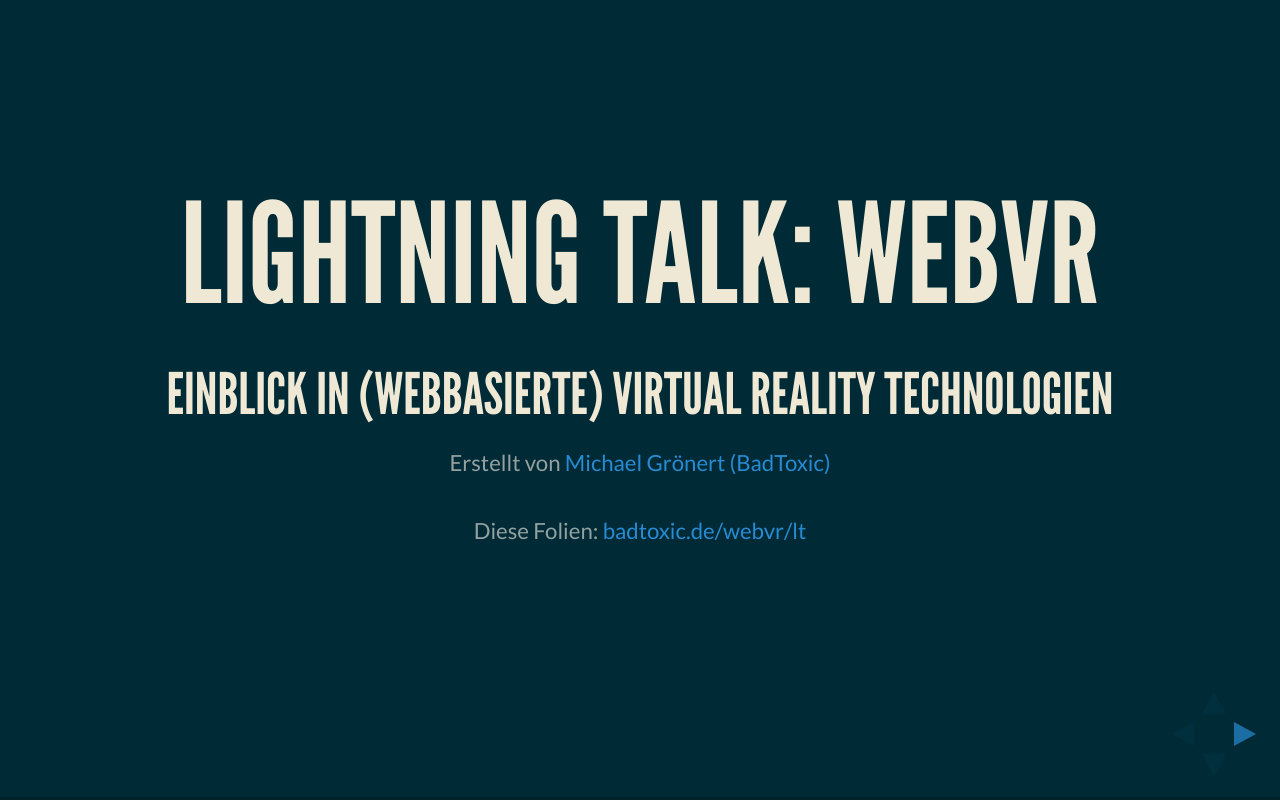
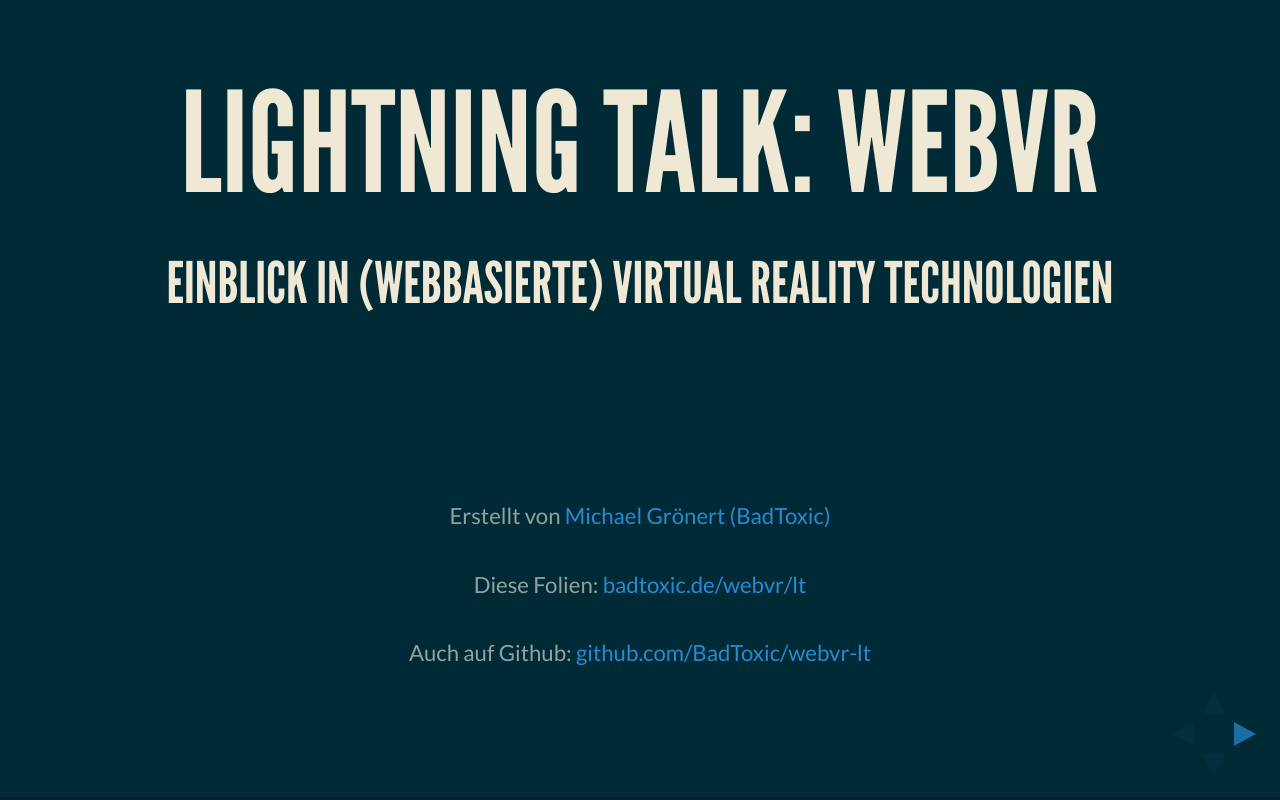
Before and after one commit to BadToxic/webvr-lt, a plain HTML site: page index.html in a window 1280 px wide. Drawn offline with Linux system fonts and the light colour scheme.

Commit message:
Added github link on first slide.

```diff
--- a/index.html
+++ b/index.html
@@ -34,11 +34,17 @@
 				<section>
 					<h1>Lightning Talk: WebVR</h1>
 					<h3>Einblick in (webbasierte) Virtual Reality Technologien</h3>
+					<br/>
+					<br/>
+					<br/>
 					<p>
 						<small>Erstellt von <a href="http://badtoxic.de/wordpress/about" target="_blank">Michael Grönert (BadToxic)</a></small>
 					</p>
 					<p>
 						<small>Diese Folien: <a href="http://badtoxic.de/webvr/lt" target="_blank">badtoxic.de/webvr/lt</a></small>
+					</p>
+					<p>
+						<small>Auch auf Github: <a href="https://github.com/BadToxic/webvr-lt" target="_blank">github.com/BadToxic/webvr-lt</a></small>
 					</p>
 				</section>
 
```
